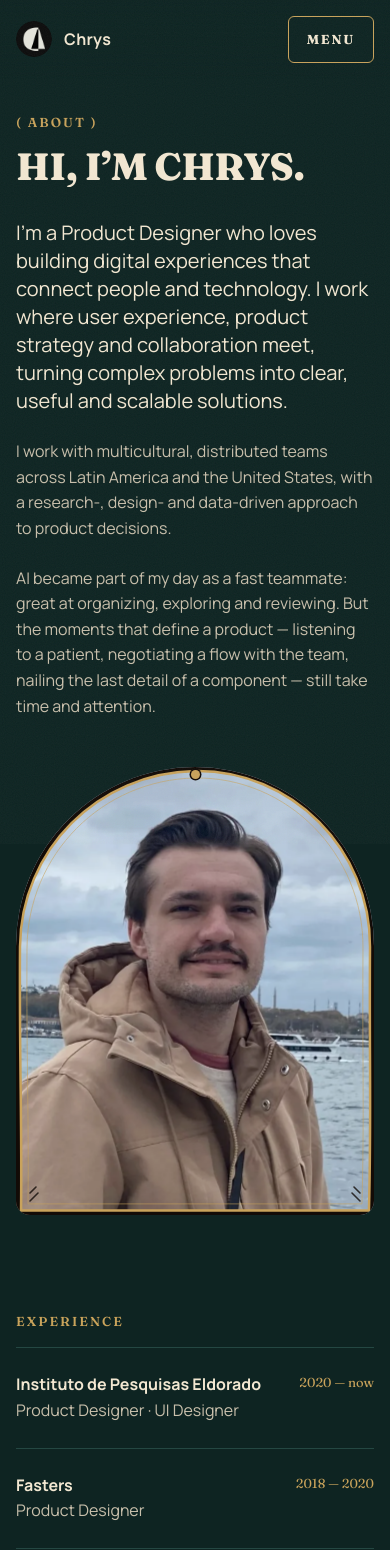
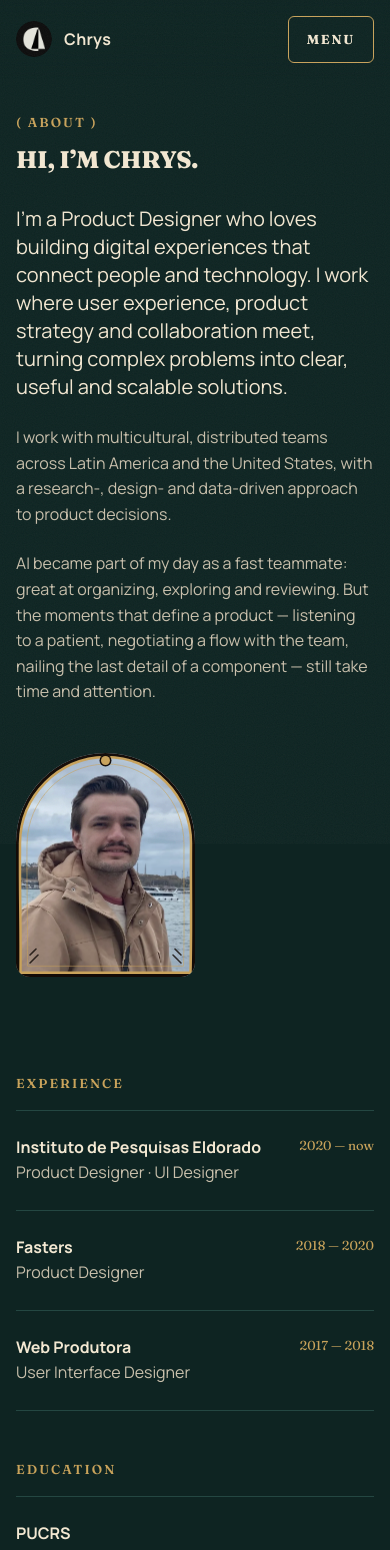
Before and after one commit to chrystianariel/chrystianariel.github.io, a React (Vite) app: page /about in a window 390 px wide. Shown: the top 1550 px of the page. Built offline with nearby package versions, Linux system fonts and the light colour scheme.

Commit message:
Resized About photo and title, renamed Process section

```diff
--- a/src/components/ProcessStrip.tsx
+++ b/src/components/ProcessStrip.tsx
@@ -3,7 +3,7 @@ import SplitReveal from './SplitReveal'
 import Reveal from './Reveal'
 import styles from './ProcessStrip.module.css'
 
-/** "Resumo do meu show": as 4 etapas do processo e onde a IA entra. */
+/** "Síntese do espetáculo": as 4 etapas do processo e onde a IA entra. */
 export default function ProcessStrip() {
   const { t } = useLang()
   const { process } = t
--- a/src/content/en.ts
+++ b/src/content/en.ts
@@ -22,7 +22,7 @@ const en: Dictionary = {
 
   process: {
     eyebrow: '( Process )',
-    title: 'My show in a nutshell',
+    title: 'The show in a nutshell',
     steps: [
       {
         tag: 'Human',
--- a/src/content/pt.ts
+++ b/src/content/pt.ts
@@ -22,7 +22,7 @@ const pt: Dictionary = {
 
   process: {
     eyebrow: '( Processo )',
-    title: 'Resumo do meu show',
+    title: 'Síntese do espetáculo',
     steps: [
       {
         tag: 'Humano',
--- a/src/pages/About.module.css
+++ b/src/pages/About.module.css
@@ -11,7 +11,7 @@
 }
 
 .title {
-  font-size: var(--t-display-l);
+  font-size: clamp(24px, 3.05vw, 50px); /* metade do tamanho anterior, com mínimo de 24px no celular */
   margin: var(--s-2) 0 var(--s-4);
 }
 
@@ -32,6 +32,8 @@
 .photo {
   position: sticky;
   top: 120px;
+  /* Retrato com metade da largura (e, portanto, metade da altura) da coluna */
+  width: 50%;
   aspect-ratio: 4 / 5;
   --arch: 50% 50% 14px 14px / 40% 40% 14px 14px;
 }
@@ -102,7 +104,7 @@
   .photo {
     position: relative;
     top: 0;
-    max-width: 420px;
+    max-width: 210px;
   }
 
   .lists {
--- a/src/styles/tokens.css
+++ b/src/styles/tokens.css
@@ -33,7 +33,6 @@
 
   /* Fraunces é mais larga que a Anton: escala menor */
   --t-display-section: clamp(32px, 4.8vw, 84px); /* "Trabalhos", nome do case e próximo projeto */
-  --t-display-l: clamp(38px, 6.1vw, 100px);
   --t-display-m: clamp(28px, 3.95vw, 60px);
   --t-lead: clamp(20px, 2.2vw, 30px);
   --t-body: clamp(16px, 1.15vw, 18px);
```
